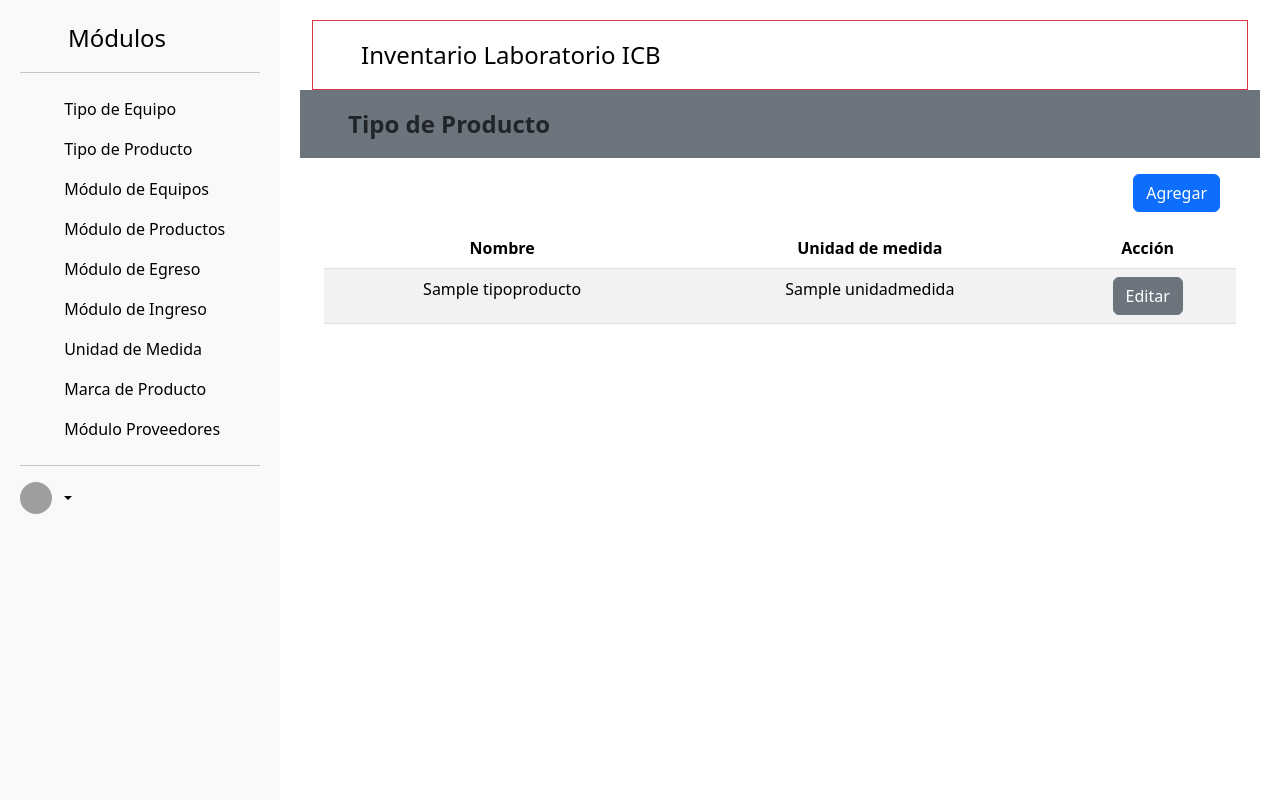
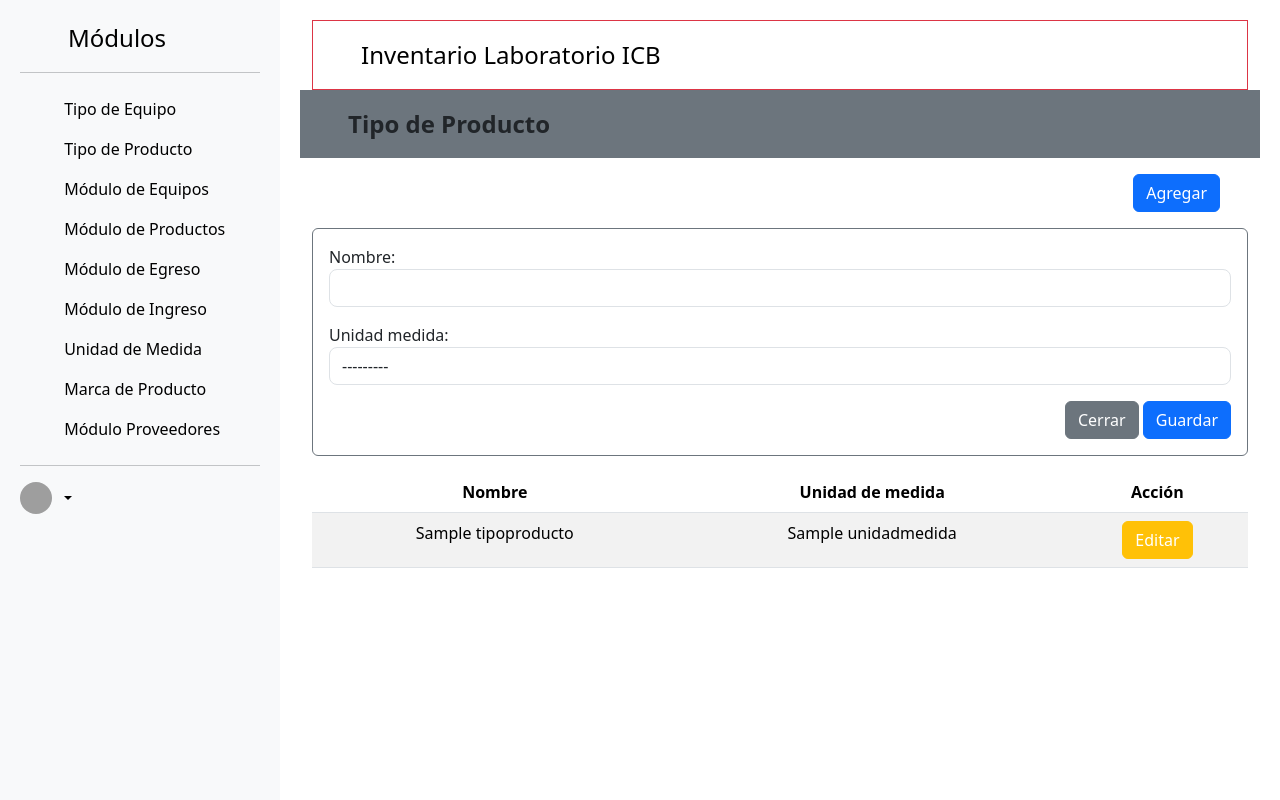
Before and after one commit to DiegoNunezG/Inventario_Laboratorio_ICB, a Django app: page /tipos-de-producto/ in a window 1280 px wide. Run offline with Django 5.2, Linux system fonts and the light colour scheme; tables that the repository leaves empty hold one stand-in row (values such as "Sample post"); some libraries are stand-ins or nearby versions; grey boxes are pictures that could not be loaded.

Commit message:
fix tipo de producto

```diff
--- a/AppInventario/forms.py
+++ b/AppInventario/forms.py
@@ -9,6 +9,8 @@
             'nombre': TextInput(attrs={'class': 'form-control rounded-3'}),
             'unidad_medida': Select(attrs={'class': 'form-control rounded-3'}),
         }
+    nombre = TextInput()
+    unidad_medida = Select()
 
 class UnidadMedidaForm(ModelForm):
     class Meta:
--- a/AppInventario/templates/AppInventario/tipo_de_producto.html
+++ b/AppInventario/templates/AppInventario/tipo_de_producto.html
@@ -12,33 +12,25 @@
             data-bs-target="#agregartipoproducto">Agregar</button>
     </div>
 </div>
-<div class="modal fade" data-bs-backdrop="static" id="agregartipoproducto" tabindex="-1" role="dialog"
-    aria-labelledby="myModalLabel" aria-hidden="true">
-    <div class="modal-dialog" role="document">
-        <div class="modal-content">
-            <div class="modal-header">
-                <h5 class="modal-title" id="myModalLabel">Agregar Tipo de Producto</h5>
-                <button type="button" class="btn-close" data-bs-dismiss="modal" aria-label="Close"></button>
-            </div>
-            <div class="modal-body">
-                <div class="container">
+
+<div class="container border border-secondary rounded p-3 mt-3">
     <form method="POST">
         {% csrf_token %}
         <div class="form-floating mb-3">
             {{ form.as_p }}
-
+            {% if editing %}
+            <input type="hidden" name="editing" value="{{editing}}">
+            <input type="hidden" name="id" value="{{id}}">
+            {% endif %}
         </div>
         <div class="mt-3 text-end">
-                            <button type="button" class="btn btn-secondary" data-bs-dismiss="modal">Cerrar</button>
+            <button type="button" class="btn btn-secondary">Cerrar</button>
             <button name="agregar" type="submit" class="btn btn-primary">Guardar</button>
         </div>
     </form>
 </div>
 </div>
 
-        </div>
-    </div>
-</div>
 
 
 <div class="container mt-3">
@@ -54,12 +46,15 @@
                 </thead>
                 <tbody>
                     {%for producto in tipo_de_producto%}
+                    <form method="POST">
+                        {% csrf_token %}
+                        <input type="hidden" name="id" value="{{producto.id}}">
                         <tr>
                             <td>{{producto.nombre}}</td>
                             <td>{{producto.unidad_medida}}</td>
-                        <td> <button class="btn btn-secondary disabled-link text-white" name="editar"
-                                data-bs-toggle="modal" data-bs-target="#agregartipoproducto">Editar</button></td>
+                            <td> <button class="btn btn-warning text-white" type="submit" name="Editar" >Editar</button></td>
                         </tr>
+                    </form>
                     {%endfor%}
                 </tbody>
             </table>
--- a/AppInventario/views.py
+++ b/AppInventario/views.py
@@ -48,19 +48,33 @@
     tipo_de_producto = TipoProducto.objects.all()
     unidades = UnidadMedida.objects.all()
     form = TipoProductoForm()
+    editing = False
+    id = None
     if request.method == "POST":
         if "agregar" in request.POST:
             form = TipoProductoForm(request.POST)
+            if "editing" in request.POST:
+                print(request.POST)
+                form = TipoProductoForm(request.POST, instance=TipoProducto.objects.get(id=request.POST.get("id")))
             if form.is_valid():
-                form.save()
-                form = TipoProductoForm()
-                return redirect('tipo_de_producto')
+                if "editing" in request.POST:
+                    seleccion = TipoProducto.objects.get(id=request.POST.get("id"))
+                    seleccion.nombre = form.cleaned_data["nombre"]
+                    seleccion.unidad_medida = form.cleaned_data["unidad_medida"]
+                    seleccion.save()
+                    editing = False
+                    id = None
+                else:
+                    form.save()
+                    form = TipoProductoForm()
+            return redirect('tipo_de_producto')
+        elif "Editar" in request.POST:
+            seleccion = TipoProducto.objects.get(id=request.POST.get("id"))
+            form = TipoProductoForm(instance=seleccion)
+            editing = True
+            id = seleccion.id
 
-    return render(request, "AppInventario/tipo_de_producto.html", {
-        "tipo_de_producto": tipo_de_producto,
-        "unidades" : unidades,
-        "form": form
-    })
+    return render(request, "AppInventario/tipo_de_producto.html",{"tipo_de_producto":tipo_de_producto, "editing": editing, "id" : id, "form": form})
 
 
 def modulo_tipo_equipo(request):
```
Lines whose indentation alone changed are shown as unchanged.
